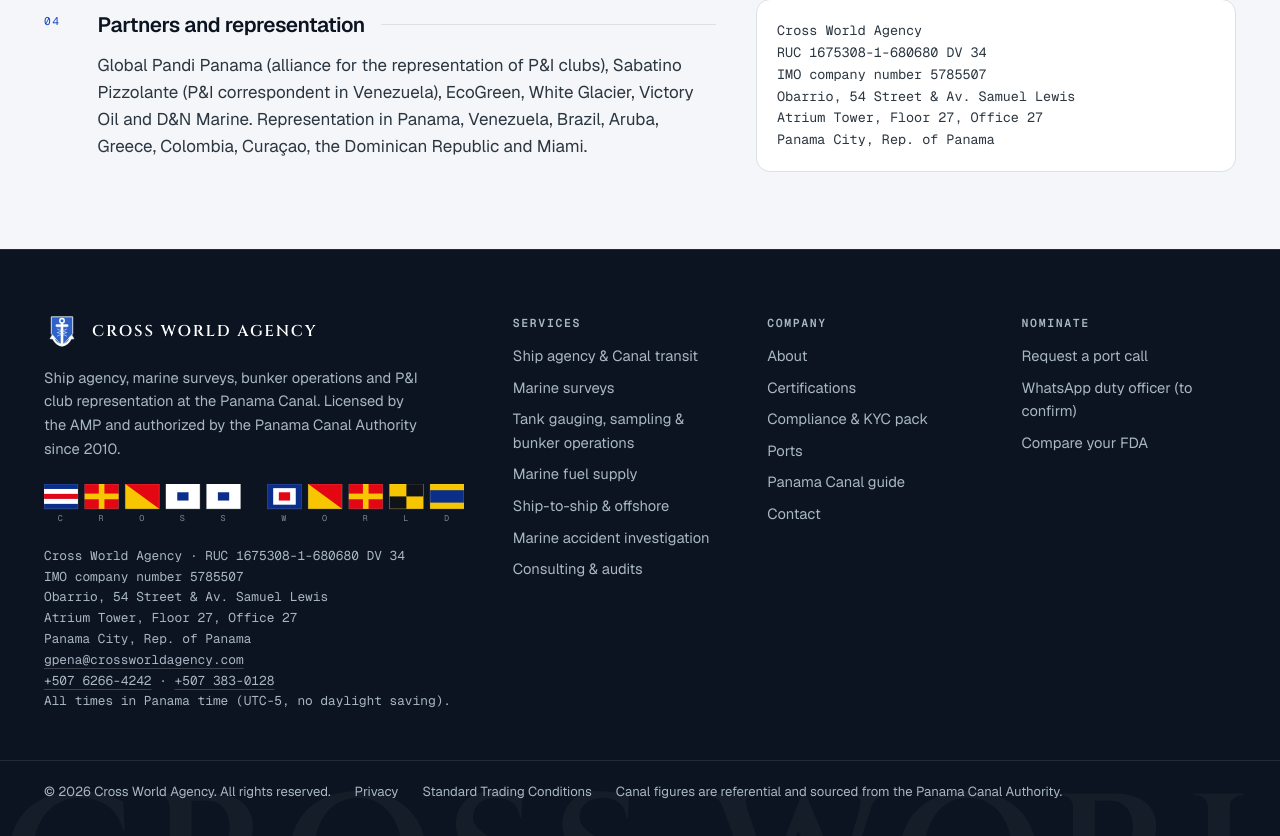
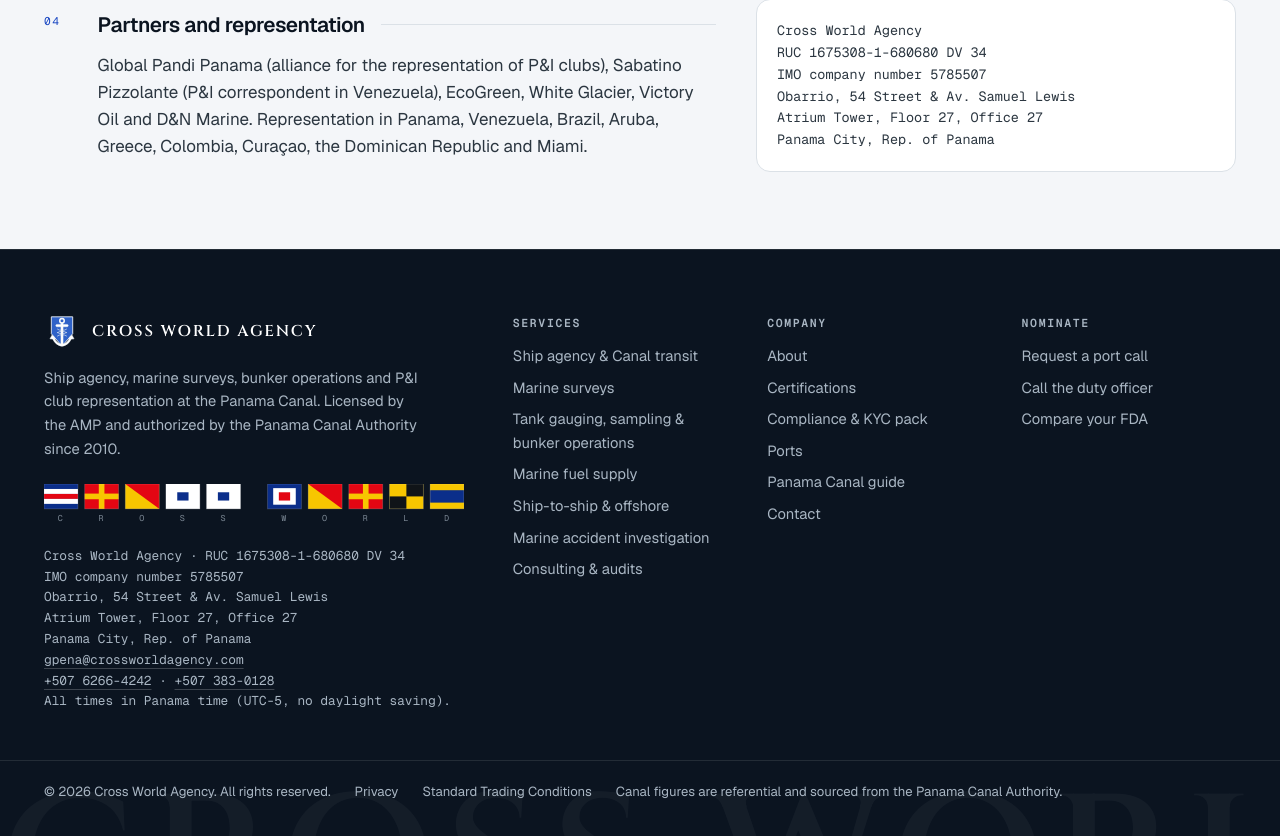
Before and after one commit to munozospinad0/crossworld-agency, a Next.js app: page /en/about in a window 1280 px wide. Shown: the part 1234-2070 px from the top of the page. Built offline with nearby package versions, Linux system fonts and the light colour scheme; no server answers.

Commit message:
Auditoria del documento: fuera el emisor de las ISO del codigo, y el canal de guardia degrada a telefono real en vez de un boton muerto con (a confirmar)

```diff
--- a/app/[locale]/contact/page.tsx
+++ b/app/[locale]/contact/page.tsx
@@ -2,7 +2,7 @@
 import {getTranslations, setRequestLocale} from 'next-intl/server';
 import type {Locale} from '@/i18n/routing';
 import {pages} from '@/content/pages';
-import {site, whatsappHref} from '@/content/site';
+import {site, dutyChannel} from '@/content/site';
 import {pageMetadata} from '@/lib/seo';
 import {StaticPage} from '@/components/layout/StaticPage';
 import {ButtonLink, ButtonA} from '@/components/ui/Button';
@@ -26,6 +26,7 @@
   const t = ui[locale];
   const cta = await getTranslations('Cta');
   const c = await getTranslations('Common');
+  const duty = dutyChannel();
   const Card = ({title, children}: {title: string; children: React.ReactNode}) => (
     <div className="shell">
       <div className="core h-full bg-surface p-5">
@@ -47,7 +48,7 @@
               <p className="m-0 text-[1.05rem] text-white">{t.form}</p>
               <div className="mt-4 flex flex-wrap gap-3">
                 <ButtonLink href="/request-port-call" variant="light">{cta('portcall')}</ButtonLink>
-                <ButtonA href={whatsappHref()} variant="ghostDark" title={site.whatsapp.confirm ? c('toConfirm') : undefined}>{cta('whatsapp')}</ButtonA>
+                <ButtonA href={duty.href} variant="ghostDark">{cta(duty.label)}</ButtonA>
               </div>
             </div>
           </div>
@@ -63,7 +64,7 @@
           {site.phones.atlantic.display}<br />{locale === 'es' ? 'Atención coordinada desde la mesa de operaciones' : 'Attendance coordinated by the operations desk'}
         </Card>
         <Card title={t.office}>
-          <a className="text-accent-ink underline" href={`tel:${site.phones.office.e164}`}>{site.phones.office.display}</a><br />{t.email}: <a className="text-accent-ink underline" href={`mailto:${site.emails.operations.address}`}>{site.emails.operations.address}</a>{site.emails.operations.confirm ? ` ${c('toConfirm')}` : ''}
+          <a className="text-accent-ink underline" href={`tel:${site.phones.office.e164}`}>{site.phones.office.display}</a><br />{t.email}: <a className="text-accent-ink underline" href={`mailto:${site.emails.operations.address}`}>{site.emails.operations.address}</a>
         </Card>
         <Card title={t.address}>
           {site.name}<br />{site.address.street2}<br />{site.address.street}<br />{site.address.city}, {site.address.country}<br />{c('timezone')}
--- a/app/[locale]/layout.tsx
+++ b/app/[locale]/layout.tsx
@@ -12,7 +12,7 @@
 import {routing, type Locale} from '@/i18n/routing';
 import {Nav} from '@/components/layout/Nav';
 import {Footer} from '@/components/layout/Footer';
-import {WhatsAppButton} from '@/components/layout/WhatsAppButton';
+import {DutyButton} from '@/components/layout/DutyButton';
 import {AnalyticsTags} from '@/components/layout/AnalyticsTags';
 import {HelmProgress} from '@/components/motion/HelmProgress';
 import {organizationJsonLd} from '@/lib/schema';
@@ -51,7 +51,7 @@
           <Nav />
           <main id="content" className="pt-[92px]">{children}</main>
           <Footer />
-          <WhatsAppButton />
+          <DutyButton />
           <HelmProgress />
         </NextIntlClientProvider>
         <script type="application/ld+json" dangerouslySetInnerHTML={{__html: JSON.stringify(organizationJsonLd(locale as Locale))}} />
--- a/app/[locale]/request-port-call/page.tsx
+++ b/app/[locale]/request-port-call/page.tsx
@@ -3,7 +3,7 @@
 import type {Locale} from '@/i18n/routing';
 import {pageMetadata} from '@/lib/seo';
 import {PortCallForm} from '@/components/forms/PortCallForm';
-import {site, whatsappHref} from '@/content/site';
+import {site, dutyChannel} from '@/content/site';
 import {ButtonA} from '@/components/ui/Button';
 
 export async function generateMetadata({params}: {params: Promise<{locale: string}>}): Promise<Metadata> {
@@ -18,6 +18,7 @@
   const t = await getTranslations('Form');
   const cta = await getTranslations('Cta');
   const c = await getTranslations('Common');
+  const duty = dutyChannel();
   return (
     <>
       <section className="border-b border-line bg-surface py-[clamp(40px,5vw,64px)]">
@@ -37,7 +38,7 @@
               </ul>
               <div className="mt-4 grid gap-2">
                 <a className="font-mono text-[0.9rem] text-white" href={`tel:${site.phones.operations.e164}`}>{c('operations')}: {site.phones.operations.display}</a>
-                <ButtonA href={whatsappHref()} variant="ghostDark" className="justify-self-start" title={site.whatsapp.confirm ? c('toConfirm') : undefined}>{cta('whatsapp')}</ButtonA>
+                <ButtonA href={duty.href} variant="ghostDark" className="justify-self-start">{cta(duty.label)}</ButtonA>
               </div>
             </div>
             <p className="m-0 text-[0.85rem] text-muted">{t('attachmentsNote')}</p>
--- a/app/[locale]/services/[slug]/page.tsx
+++ b/app/[locale]/services/[slug]/page.tsx
@@ -5,7 +5,7 @@
 import {Link, getPathname} from '@/i18n/navigation';
 import {routing, type Locale} from '@/i18n/routing';
 import {services, serviceBySlug} from '@/content/services';
-import {site, whatsappHref} from '@/content/site';
+import {site, dutyChannel} from '@/content/site';
 import {pageMetadata} from '@/lib/seo';
 import {breadcrumbJsonLd, serviceJsonLd} from '@/lib/schema';
 import {ButtonLink, ButtonA} from '@/components/ui/Button';
@@ -60,6 +60,7 @@
   const url = `${site.url}${getPathname({locale, href: {pathname: '/services/[slug]', params: {slug: s.slug[locale]}}})}`;
   const requestUrl = `${site.url}${getPathname({locale, href: '/request-port-call'})}`;
   const ctaLabel = cta(s.cta);
+  const duty = dutyChannel();
   const index = services.findIndex((x) => x.key === s.key);
   const others = services.filter((x) => x.key !== s.key);
   const specialties = s.specialties?.[locale];
@@ -90,7 +91,7 @@
             </div>
             <div className="mt-8 flex flex-wrap gap-3">
               <ButtonLink href="/request-port-call">{ctaLabel}</ButtonLink>
-              <ButtonA href={whatsappHref()} variant="ghost" title={site.whatsapp.confirm ? c('toConfirm') : undefined}>{cta('whatsapp')}</ButtonA>
+              <ButtonA href={duty.href} variant="ghost">{cta(duty.label)}</ButtonA>
             </div>
           </div>
           <div className="shell">
@@ -137,7 +138,7 @@
             <p className="mt-3 mb-0 max-w-[52ch] text-[1.05rem] text-on-dark-muted">{t.contactText}</p>
             <div className="mt-6 flex flex-wrap gap-3">
               <ButtonLink href="/request-port-call" variant="light">{ctaLabel}</ButtonLink>
-              <ButtonA href={whatsappHref()} variant="ghostDark" title={site.whatsapp.confirm ? c('toConfirm') : undefined}>{cta('whatsapp')}</ButtonA>
+              <ButtonA href={duty.href} variant="ghostDark">{cta(duty.label)}</ButtonA>
             </div>
           </Reveal>
           <Reveal delay={1} className="shell-dark">
--- a/components/layout/WhatsAppButton.tsx
+++ b/components/layout/DutyButton.tsx
@@ -1,16 +1,19 @@
 import {getTranslations} from 'next-intl/server';
-import {site, whatsappHref} from '@/content/site';
+import {dutyChannel} from '@/content/site';
 
-export async function WhatsAppButton() {
+/**
+ * Botón flotante en celular con el canal directo del oficial de guardia:
+ * WhatsApp si hay número configurado, si no el teléfono de operaciones.
+ */
+export async function DutyButton() {
   const t = await getTranslations('Cta');
-  const c = await getTranslations('Common');
+  const duty = dutyChannel();
   return (
     <a
-      href={whatsappHref()}
+      href={duty.href}
       className="fixed right-4 bottom-4 z-40 inline-flex items-center gap-2 rounded-full border border-ink/8 bg-white/90 px-4 py-3 text-[0.95rem] font-medium text-ink shadow-soft backdrop-blur lg:hidden"
-      title={site.whatsapp.confirm ? c('toConfirm') : undefined}
     >
-      {t('whatsapp')}
+      {t(duty.label)}
     </a>
   );
 }
--- a/components/layout/Footer.tsx
+++ b/components/layout/Footer.tsx
@@ -1,6 +1,6 @@
 import {getLocale, getTranslations} from 'next-intl/server';
 import {Link} from '@/i18n/navigation';
-import {site, whatsappHref} from '@/content/site';
+import {site, dutyChannel} from '@/content/site';
 import {services} from '@/content/services';
 import type {Locale} from '@/i18n/routing';
 import {AnchorMark, Wordmark} from '@/components/brand/Logo';
@@ -11,6 +11,7 @@
   const t = await getTranslations('Footer');
   const c = await getTranslations('Common');
   const cta = await getTranslations('Cta');
+  const duty = dutyChannel();
   const col = 'mb-3 font-mono text-[0.72rem] tracking-[0.14em] text-on-dark-muted uppercase';
   return (
     <footer className="relative overflow-hidden border-t border-white/10 bg-ink pt-16 pb-28 text-[0.92rem] text-on-dark-muted">
@@ -53,7 +54,7 @@
           <h4 className={col}>{t('nominate')}</h4>
           <ul className="m-0 grid list-none gap-2 p-0">
             <li><Link className="transition-colors hover:text-white" href="/request-port-call">{cta('portcall')}</Link></li>
-            <li><a className="transition-colors hover:text-white" href={whatsappHref()}>{cta('whatsapp')}{site.whatsapp.confirm ? ` ${c('toConfirm')}` : ''}</a></li>
+            <li><a className="transition-colors hover:text-white" href={duty.href}>{cta(duty.label)}</a></li>
             <li><Link className="transition-colors hover:text-white" href="/compare-your-fda">{t('compare')}</Link></li>
           </ul>
         </div>
--- a/components/sections/FinalCta.tsx
+++ b/components/sections/FinalCta.tsx
@@ -4,13 +4,13 @@
 import {SignalFlags} from '@/components/brand/Logo';
 import {SectionKicker} from '@/components/brand/SectionKicker';
 import {Reveal} from '@/components/motion/Reveal';
-import {site, whatsappHref} from '@/content/site';
+import {dutyChannel} from '@/content/site';
 
 export async function FinalCta() {
   const t = await getTranslations('Home');
   const cta = await getTranslations('Cta');
-  const c = await getTranslations('Common');
   const p = await getTranslations('Ports');
+  const duty = dutyChannel();
   return (
     <section id="request" className="deep py-[clamp(72px,9vw,128px)] text-on-dark">
       <div className="wrap grid grid-cols-1 items-start gap-[clamp(28px,5vw,72px)] md:grid-cols-2">
@@ -41,7 +41,7 @@
           <p className="t-lead mt-4 max-w-[44ch] text-on-dark-muted">{t('finalSub')}</p>
           <div className="mt-7 flex flex-wrap gap-3">
             <ButtonLink href="/request-port-call" variant="light">{cta('portcall')}</ButtonLink>
-            <ButtonA href={whatsappHref()} variant="ghostDark" title={site.whatsapp.confirm ? c('toConfirm') : undefined}>{cta('whatsapp')}</ButtonA>
+            <ButtonA href={duty.href} variant="ghostDark">{cta(duty.label)}</ButtonA>
           </div>
         </div>
         <div className="shell-dark"><NominateBlock /></div>
--- a/components/sections/Hero.tsx
+++ b/components/sections/Hero.tsx
@@ -3,7 +3,7 @@
 import {ButtonLink, ButtonA} from '@/components/ui/Button';
 import {SignalFlags} from '@/components/brand/Logo';
 import {ChartLines} from '@/components/brand/InstrumentChip';
-import {site, whatsappHref} from '@/content/site';
+import {site, dutyChannel} from '@/content/site';
 
 /**
  * Hero. El H1 son las tres líneas que pidió el cliente (2-sep-2026): tres oficios,
@@ -13,8 +13,8 @@
 export async function Hero() {
   const t = await getTranslations('Home');
   const cta = await getTranslations('Cta');
-  const c = await getTranslations('Common');
   const lines = t.raw('h1Lines') as string[];
+  const duty = dutyChannel();
   return (
     <header className="deep relative isolate -mt-[92px] min-h-[min(100dvh,900px)] overflow-hidden text-on-dark">
       {/* Foto a sangre con movimiento lento de cámara */}
@@ -55,7 +55,7 @@
           </h1>
           <div className="mt-9 flex flex-wrap gap-3">
             <ButtonLink href="/request-port-call" variant="light">{cta('portcall')}</ButtonLink>
-            <ButtonA href={whatsappHref()} variant="ghostDark" title={site.whatsapp.confirm ? c('toConfirm') : undefined}>{cta('whatsapp')}</ButtonA>
+            <ButtonA href={duty.href} variant="ghostDark">{cta(duty.label)}</ButtonA>
           </div>
         </div>
         <div className="mt-14 flex flex-wrap items-center gap-5 md:mt-20">
--- a/components/sections/NominateBlock.tsx
+++ b/components/sections/NominateBlock.tsx
@@ -46,14 +46,13 @@
 
 export function NominateBlock() {
   const t = useTranslations('Home');
-  const c = useTranslations('Common');
   const [copied, setCopied] = useState(false);
   const lines = [
     site.name,
     `RUC ${site.ruc} · IMO company number ${site.imoCompanyNumber}`,
     `AMP-licensed ship agency, authorized by the Panama Canal Authority${site.acpAgencyCode.value ? ` (agency code: ${site.acpAgencyCode.value})` : ''}`,
     `${site.address.street2}, ${site.address.street}, ${site.address.city}, ${site.address.country}`,
-    `${site.emails.operations.address}${site.emails.operations.confirm ? ` ${c('toConfirm')}` : ''}`,
+    site.emails.operations.address,
     `${site.phones.operations.display} · ${site.phones.office.display}`,
   ];
   const text = lines.join('\n');
--- a/content/site.ts
+++ b/content/site.ts
@@ -24,18 +24,17 @@
     office: {label: 'Office', e164: '+5073830128', display: '+507 383-0128'},
     atlantic: {label: 'Atlantic side', e164: '+50762664242', display: '+507 6266-4242'},
   },
-  whatsapp: {e164: process.env.NEXT_PUBLIC_WHATSAPP_DUTY_E164 ?? '', confirm: !process.env.NEXT_PUBLIC_WHATSAPP_DUTY_E164},
+  whatsapp: {e164: process.env.NEXT_PUBLIC_WHATSAPP_DUTY_E164 ?? ''},
   emails: {
-    operations: {address: 'gpena@crossworldagency.com', confirm: false},
+    operations: {address: 'gpena@crossworldagency.com'},
   },
   timezone: 'America/Panama',
-  linkedin: {company: '', captain: '', confirm: true},
-  // El emisor (AQC Middle East LLC) se conserva como referencia interna; el cliente pidió no publicarlo.
+  // El emisor de las certificaciones no se publica (tachado por el cliente, 2-sep-2026).
   certifications: [
-    {standard: 'ISO 9001:2015', name: 'Quality management', scope: 'Management, chartering, administration and operation of ships: general cargo ships, tankers, bulk carriers, tug vessels and barges', issuer: 'AQC Middle East LLC (accredited by IAS, IAF member)', hero: true},
-    {standard: 'ISO 14001:2015', name: 'Environmental management', scope: '', issuer: 'AQC Middle East LLC (accredited by IAS, IAF member)', hero: true},
-    {standard: 'ISO 45001:2018', name: 'Occupational health and safety', scope: '', issuer: 'AQC Middle East LLC (accredited by IAS, IAF member)', hero: true},
-    {standard: 'ISO 22000:2018', name: 'Food safety management', scope: 'Food cargo inspections of agricultural origin, bulk food cargo certifier', issuer: 'AQC Middle East LLC (accredited by IAS, IAF member)', hero: false},
+    {standard: 'ISO 9001:2015', name: 'Quality management', scope: 'Management, chartering, administration and operation of ships: general cargo ships, tankers, bulk carriers, tug vessels and barges'},
+    {standard: 'ISO 14001:2015', name: 'Environmental management', scope: ''},
+    {standard: 'ISO 45001:2018', name: 'Occupational health and safety', scope: ''},
+    {standard: 'ISO 22000:2018', name: 'Food safety management', scope: 'Food cargo inspections of agricultural origin, bulk food cargo certifier'},
   ],
   captain: {
     name: 'Guillermo A. Peña',
@@ -73,8 +72,14 @@
   ] as ReadonlyArray<{en: string; es: string}>,
 } as const;
 
-export function whatsappHref(text?: string) {
+/**
+ * Canal directo con el oficial de guardia. Si hay número de WhatsApp configurado
+ * (NEXT_PUBLIC_WHATSAPP_DUTY_E164) el botón abre WhatsApp; si no, marca el teléfono de
+ * operaciones. Nunca queda un botón muerto ni un "(a confirmar)" a la vista del visitante.
+ */
+export function dutyChannel(): {href: string; label: 'whatsapp' | 'call'} {
   const n = site.whatsapp.e164.replace(/\D/g, '');
-  const base = n ? `https://wa.me/${n}` : '#contact';
-  return text && n ? `${base}?text=${encodeURIComponent(text)}` : base;
+  return n
+    ? {href: `https://wa.me/${n}`, label: 'whatsapp'}
+    : {href: `tel:${site.phones.operations.e164}`, label: 'call'};
 }
--- a/messages/en.json
+++ b/messages/en.json
@@ -18,6 +18,7 @@
     "fuel": "Request a fuel quote",
     "attendance": "Request attendance",
     "whatsapp": "WhatsApp duty officer",
+    "call": "Call the duty officer",
     "nominate": "Nominate Cross World",
     "learnMore": "Learn more"
   },
@@ -131,7 +132,6 @@
     "rights": "All rights reserved."
   },
   "Common": {
-    "toConfirm": "(to confirm)",
     "operations": "Operations 24/7",
     "office": "Office",
     "timezone": "All times in Panama time (UTC-5, no daylight saving).",
--- a/messages/es.json
+++ b/messages/es.json
@@ -18,6 +18,7 @@
     "fuel": "Cotizar combustible",
     "attendance": "Solicitar atención",
     "whatsapp": "WhatsApp de guardia",
+    "call": "Llame al oficial de guardia",
     "nominate": "Nominar a Cross World",
     "learnMore": "Ver más"
   },
@@ -131,7 +132,6 @@
     "rights": "Todos los derechos reservados."
   },
   "Common": {
-    "toConfirm": "(a confirmar)",
     "operations": "Operaciones 24/7",
     "office": "Oficina",
     "timezone": "Todas las horas en hora de Panamá (UTC-5, sin horario de verano).",
```
